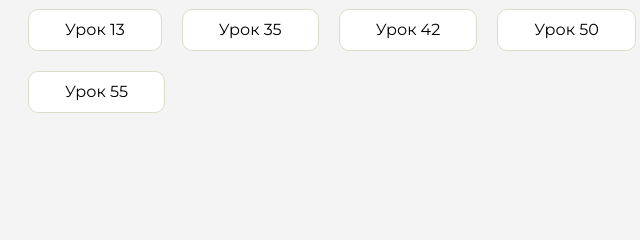
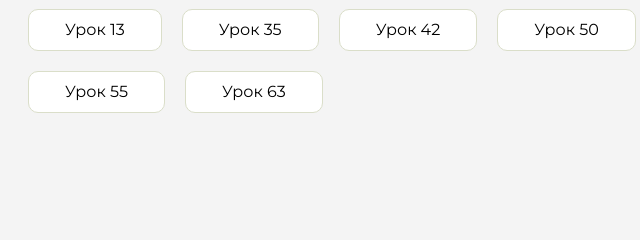
Before and after one commit to geerdan666/homework, a plain HTML site: page index.html in a window 1280 px wide. Shown: the part 229-469 px from the top of the page, 428-1068 px from the left. Drawn offline with Linux system fonts and the light colour scheme.

Commit message:
Added path to lesson 63

```diff
--- a/index.html
+++ b/index.html
@@ -107,6 +107,9 @@
                     <li class="content__list-item">
                         <a href="lesson_55/index.html">Урок 55</a>
                     </li>
+                    <li class="content__list-item">
+                        <a href="lesson_63/article.html">Урок 63</a>
+                    </li>
                 </ul>
             </div>
             <div class="content__block hidden" id="diplomBlock">
```
